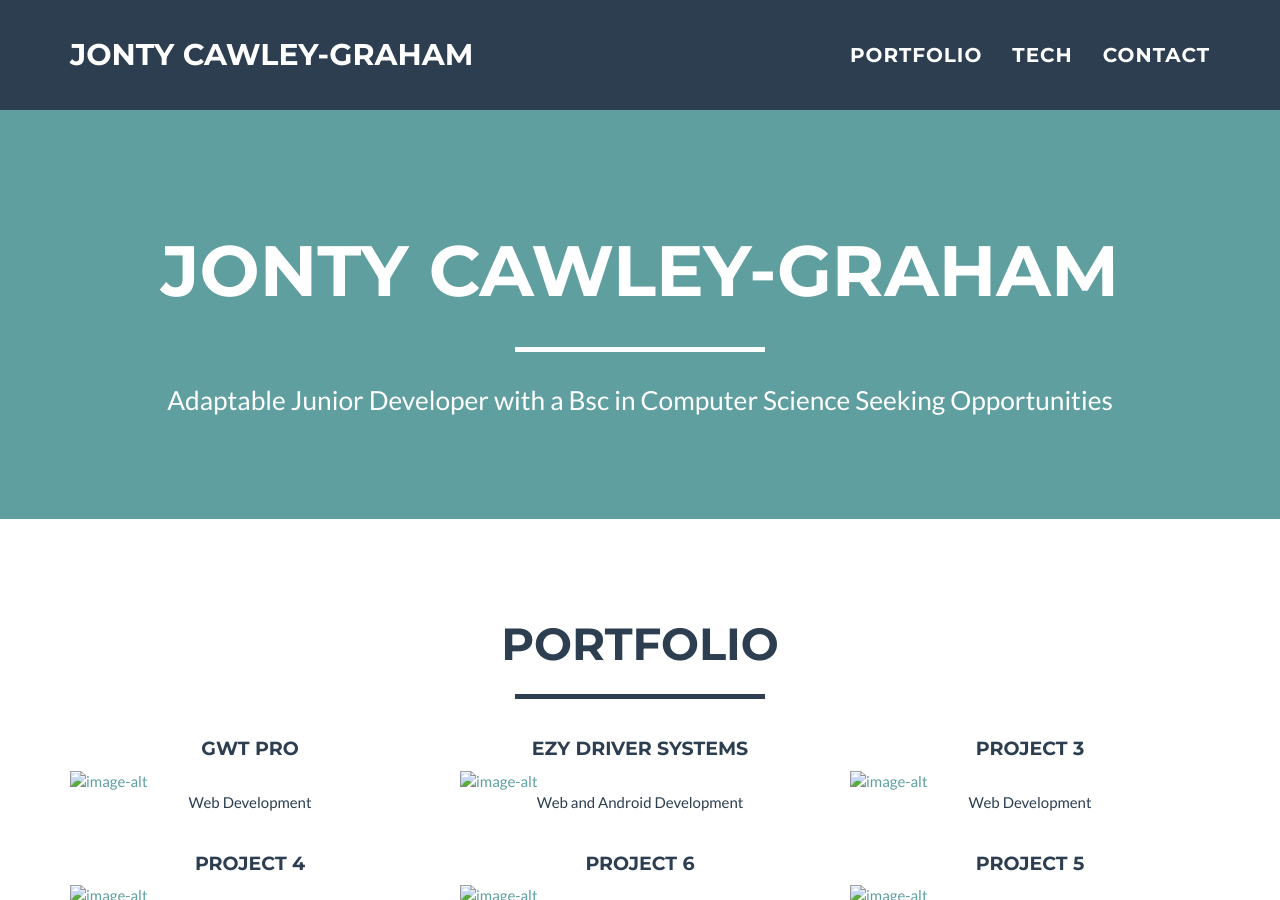
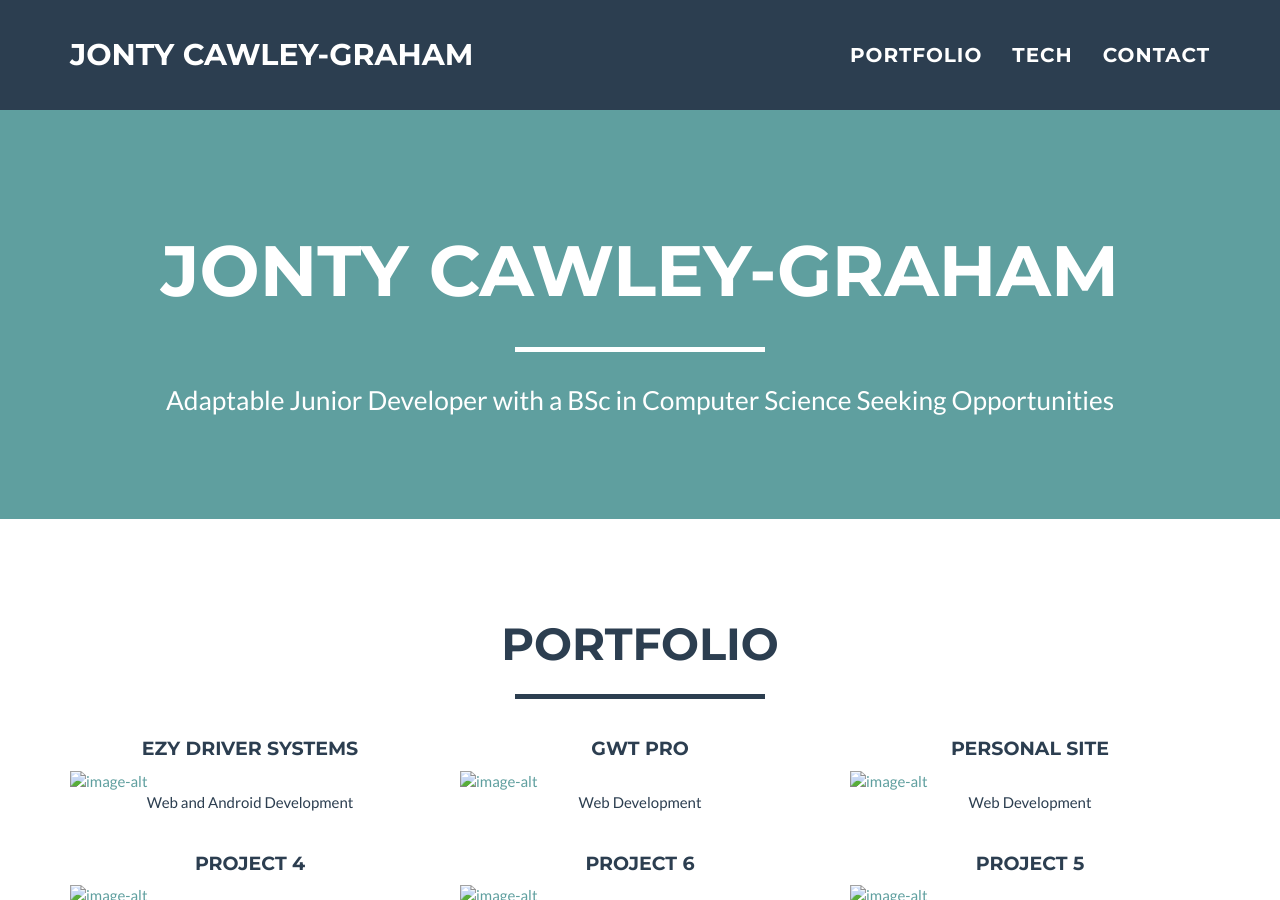
Before and after one commit to jontycg/jontycg, a Jekyll site: the page built from _posts/2017-07-20-gwt-pro.markdown, in a window 1280 px wide and 900 px high. Built offline with Jekyll 4.4.1, drawn with Linux system fonts in a browser that asks for light colours.

Commit message:
Added personal site to portfolio

```diff
--- a/_config.yml
+++ b/_config.yml
@@ -4,7 +4,7 @@ email: jontycg@gmail.com
 url: https://jontycg.github.io/
 description: "Adaptable junior developer with a Bsc in Computer Science seeking opportunities in Auckland, New Zealand."
 keywords: "developer, dev, auckland, jonty, cawley, graham, cawley-graham, web, android, software, junior"
-skills: "Adaptable Junior Developer with a Bsc in Computer Science Seeking Opportunities"
+skills: "Adaptable Junior Developer with a BSc in Computer Science Seeking Opportunities"
 meta_author: Cawley-Grahan Jonty
 
 # Google webmaster tools
```
Also changed, not shown: _posts/2014-07-16-project-3.markdown (deleted, +0 -12 lines), _posts/2017-07-19-personal-site.markdown (added, +12 -0 lines), _posts/2017-07-20-gwt-pro.markdown (renamed from _posts/2017-07-21-gwt-pro.markdown), img/portfolio/personal-site.png (added).
